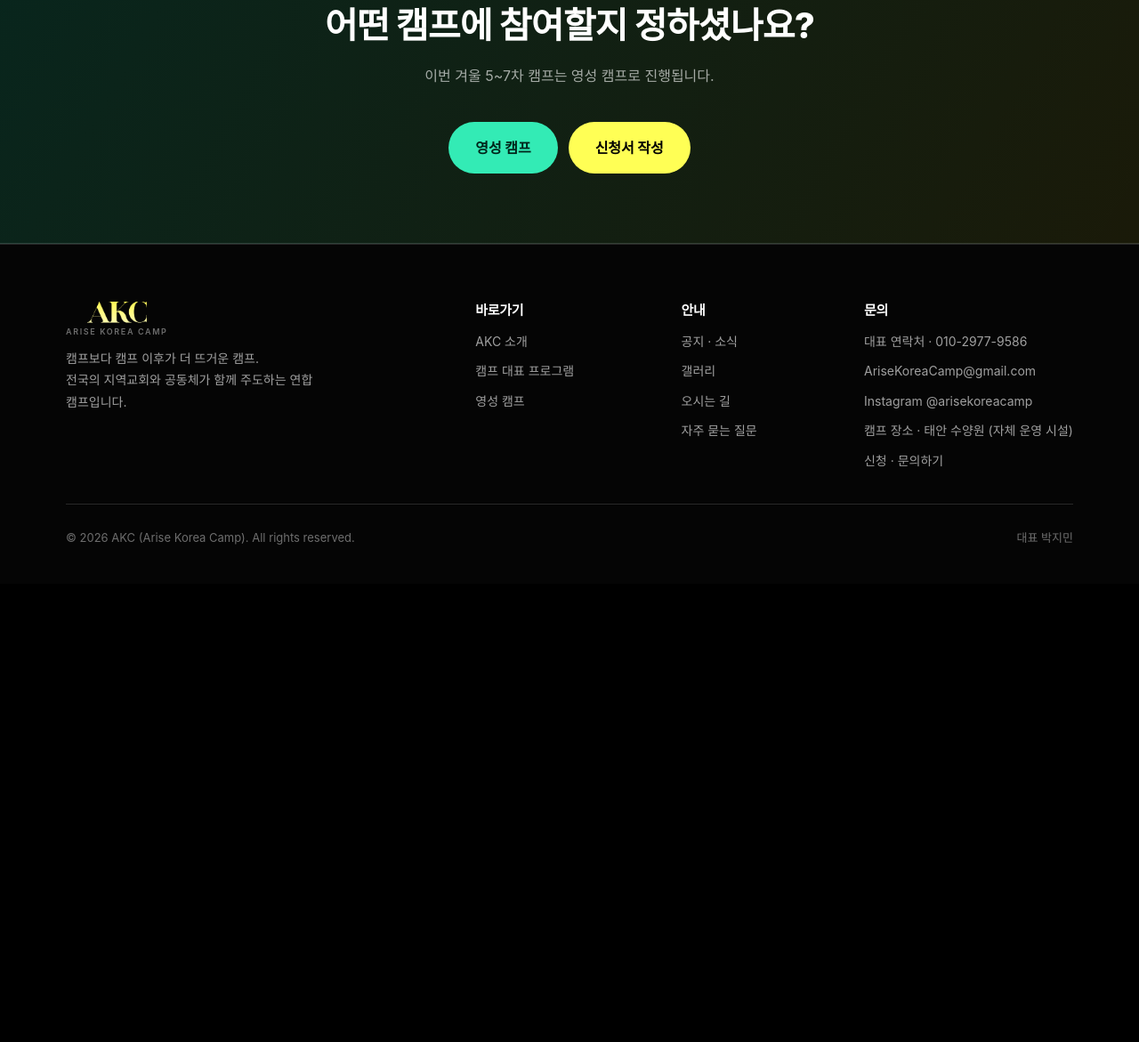
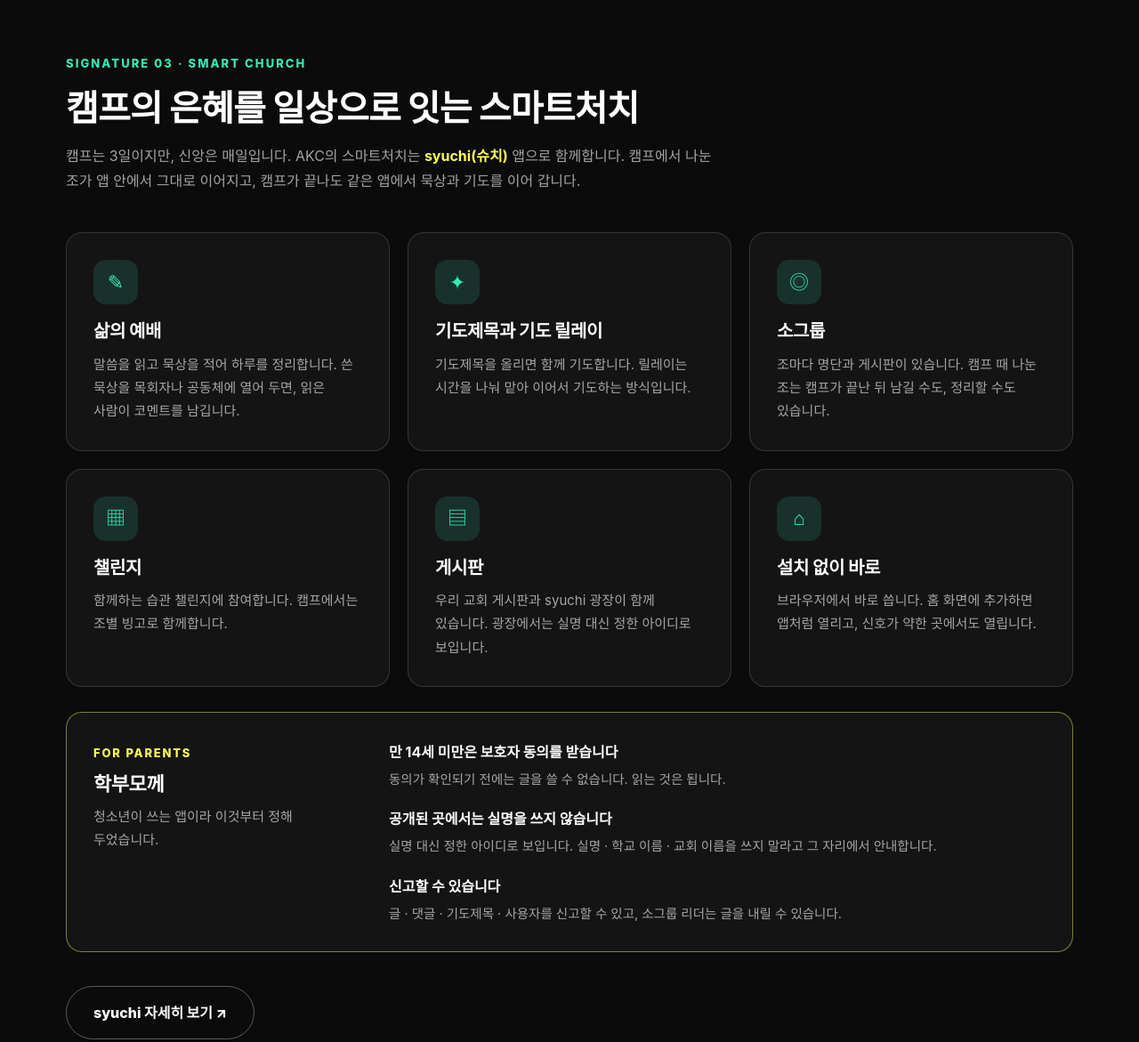
Before and after one commit to intoedu/AKC, a plain HTML site: page about-program.html in a window 1280 px wide. Shown: the part 1045-2216 px from the top of the page at 89% size. Before the commit the page ends 1701 px from the top, so only its background shows below. Drawn offline with Linux system fonts and the light colour scheme; a web font is replaced by a local one.

Commit message:
스마트처치(syuchi 앱) 소개 섹션 추가
- 캠프 대표 프로그램 페이지에 syuchi.com 기준 기능 6가지와 학부모 안내 3가지
- 시그니처 03 카드와 FAQ에서 소개 섹션으로 연결

Co-Authored-By: Claude Opus 5 <noreply@anthropic.com>

```diff
--- a/about-program.html
+++ b/about-program.html
@@ -55,7 +55,43 @@
           <div class="ico">↻</div><span class="num">SIGNATURE 03</span>
           <h3>스마트처치</h3>
           <p>신앙관리 앱과 연동되는 캠프. 2박 3일이 끝난 뒤에도 기도와 생활, 학습을 일상에서 이어갑니다.</p>
+          <div class="more"><a href="#smartchurch">스마트처치 자세히 보기 ↓</a></div>
         </div>
+      </div>
+    </div>
+  </section>
+
+  <!-- 스마트처치 (syuchi 앱) - 내용 출처: syuchi.com -->
+  <section class="sec alt" id="smartchurch">
+    <div class="wrap">
+      <div class="sec-head rv">
+        <span class="tag">Signature 03 · Smart Church</span>
+        <h2>캠프의 은혜를 일상으로 잇는 스마트처치</h2>
+        <p>캠프는 3일이지만, 신앙은 매일입니다. AKC의 스마트처치는 <b class="hl">syuchi(슈치)</b> 앱으로 함께합니다.
+        캠프에서 나눈 조가 앱 안에서 그대로 이어지고, 캠프가 끝나도 같은 앱에서 묵상과 기도를 이어 갑니다.</p>
+      </div>
+      <div class="grid g3">
+        <div class="card rv"><div class="ico">✎</div><h3>삶의 예배</h3><p>말씀을 읽고 묵상을 적어 하루를 정리합니다. 쓴 묵상을 목회자나 공동체에 열어 두면, 읽은 사람이 코멘트를 남깁니다.</p></div>
+        <div class="card rv"><div class="ico">✦</div><h3>기도제목과 기도 릴레이</h3><p>기도제목을 올리면 함께 기도합니다. 릴레이는 시간을 나눠 맡아 이어서 기도하는 방식입니다.</p></div>
+        <div class="card rv"><div class="ico">◎</div><h3>소그룹</h3><p>조마다 명단과 게시판이 있습니다. 캠프 때 나눈 조는 캠프가 끝난 뒤 남길 수도, 정리할 수도 있습니다.</p></div>
+        <div class="card rv"><div class="ico">▦</div><h3>챌린지</h3><p>함께하는 습관 챌린지에 참여합니다. 캠프에서는 조별 빙고로 함께합니다.</p></div>
+        <div class="card rv"><div class="ico">▤</div><h3>게시판</h3><p>우리 교회 게시판과 syuchi 광장이 함께 있습니다. 광장에서는 실명 대신 정한 아이디로 보입니다.</p></div>
+        <div class="card rv"><div class="ico">⌂</div><h3>설치 없이 바로</h3><p>브라우저에서 바로 씁니다. 홈 화면에 추가하면 앱처럼 열리고, 신호가 약한 곳에서도 열립니다.</p></div>
+      </div>
+      <div class="sc-safe rv">
+        <div>
+          <span class="num">FOR PARENTS</span>
+          <h3>학부모께</h3>
+          <p>청소년이 쓰는 앱이라 이것부터 정해 두었습니다.</p>
+        </div>
+        <ul>
+          <li><b>만 14세 미만은 보호자 동의를 받습니다</b><span>동의가 확인되기 전에는 글을 쓸 수 없습니다. 읽는 것은 됩니다.</span></li>
+          <li><b>공개된 곳에서는 실명을 쓰지 않습니다</b><span>실명 대신 정한 아이디로 보입니다. 실명 · 학교 이름 · 교회 이름을 쓰지 말라고 그 자리에서 안내합니다.</span></li>
+          <li><b>신고할 수 있습니다</b><span>글 · 댓글 · 기도제목 · 사용자를 신고할 수 있고, 소그룹 리더는 글을 내릴 수 있습니다.</span></li>
+        </ul>
+      </div>
+      <div class="hero-btns rv">
+        <a class="btn btn-o" href="https://syuchi.com/ko" target="_blank" rel="noopener">syuchi 자세히 보기 ↗</a>
       </div>
     </div>
   </section>
--- a/assets/css/style.css
+++ b/assets/css/style.css
@@ -376,6 +376,18 @@ a.card{display:block}
   .archive-item .poster-slot{max-width:240px}
 }
 
+/* 스마트처치 (syuchi) */
+section[id],.card[id]{scroll-margin-top:calc(var(--nav-h) + 24px)}
+.sc-safe{margin-top:28px;display:grid;grid-template-columns:minmax(220px,300px) 1fr;gap:32px;padding:30px;
+  background:var(--gray-2);border:1px solid rgba(255,255,85,.45);border-radius:var(--radius)}
+.sc-safe .num{font-size:13px;font-weight:800;letter-spacing:.14em;color:var(--yellow)}
+.sc-safe h3{margin-top:8px;font-size:22px}
+.sc-safe>div>p{margin-top:10px;font-size:15px;color:var(--muted)}
+.sc-safe ul{list-style:none;margin:0;padding:0;display:grid;gap:18px}
+.sc-safe li b{display:block;font-size:16px}
+.sc-safe li span{display:block;margin-top:4px;font-size:14.5px;color:var(--muted)}
+@media(max-width:760px){.sc-safe{grid-template-columns:1fr;gap:18px;padding:24px}}
+
 /* footer */
 .ftr{padding:64px 0 40px;background:#050505;border-top:1px solid var(--line);font-size:14px;color:var(--muted)}
 .ftr-top{display:flex;flex-wrap:wrap;gap:44px;justify-content:space-between;margin-bottom:36px}
```
Also changed, not shown: faq.html (+1 -1 lines).
